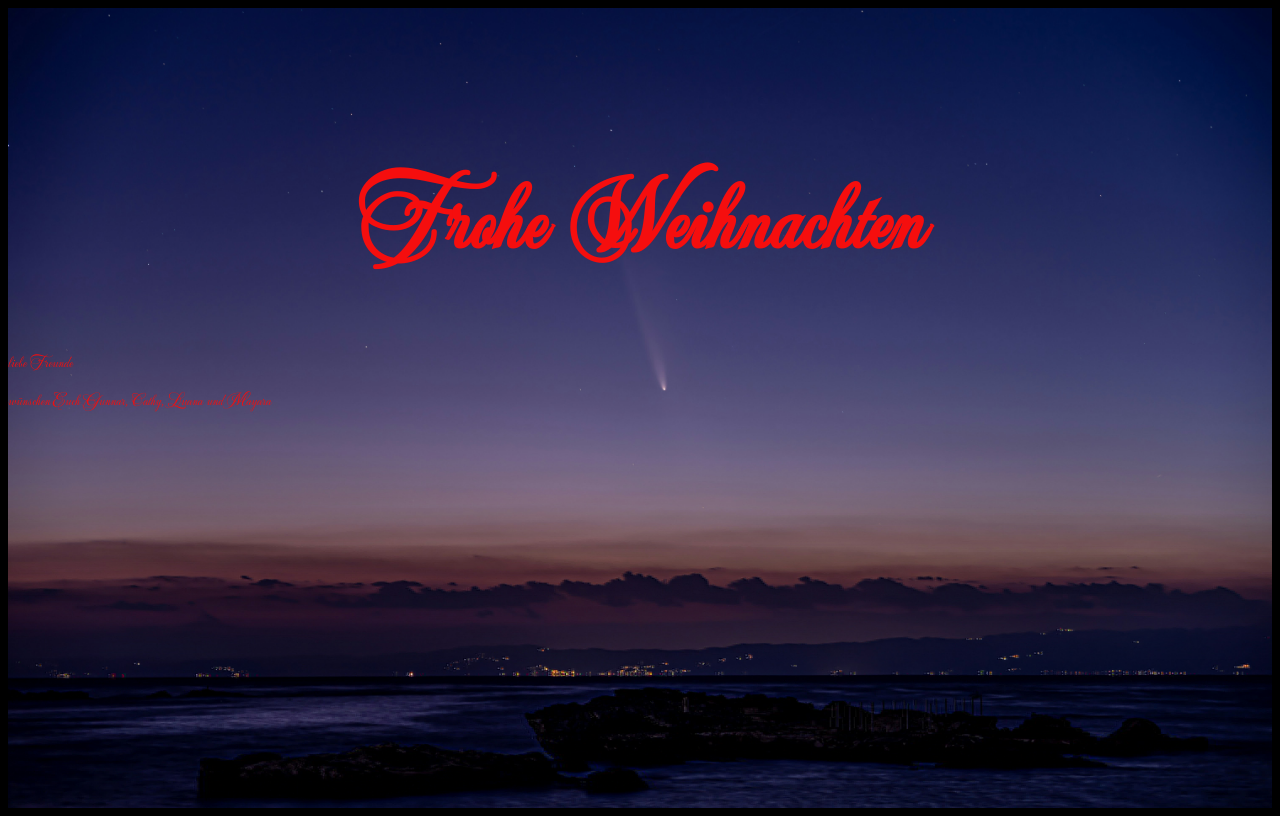
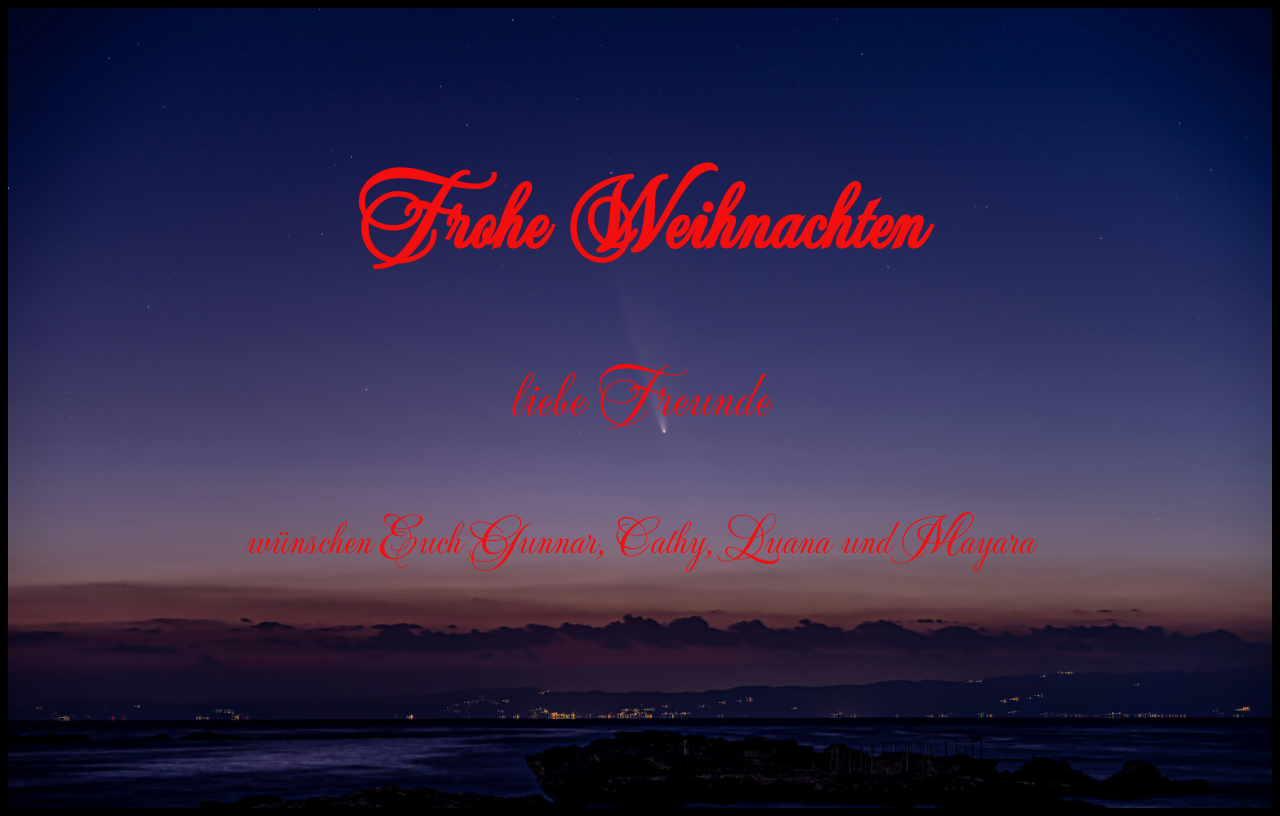
Before and after one commit to gseebach/weihnachtgruesse, a plain HTML site: page index.html in a window 1280 px wide. Drawn offline with nearby package versions, Linux system fonts and the light colour scheme.

Commit message:
Update styles.css

```diff
--- a/css/styles.css
+++ b/css/styles.css
@@ -20,7 +20,7 @@ text-align: center;
     height: 100vh;
     background-image: url('../images/sternenhimmel2.jpg');
     background-repeat:no-repeat;
-    background-position:bottom;
+    background-position:top;
     background-size: 100% auto;
     position: relative;
 }
@@ -31,6 +31,17 @@ text-align: center;
     position: absolute;
     right: -800px;
     top: 30vh;
+}
+#adressat{
+    font-family: 'MeaCulpa';
+    font-size: 4rem;
+    text-align: center;
+}
+#von{
+    font-family: 'MeaCulpa';
+    font-size: 3rem;
+    text-align: center;
+
 }
 .farbe{
     color:black;
```
